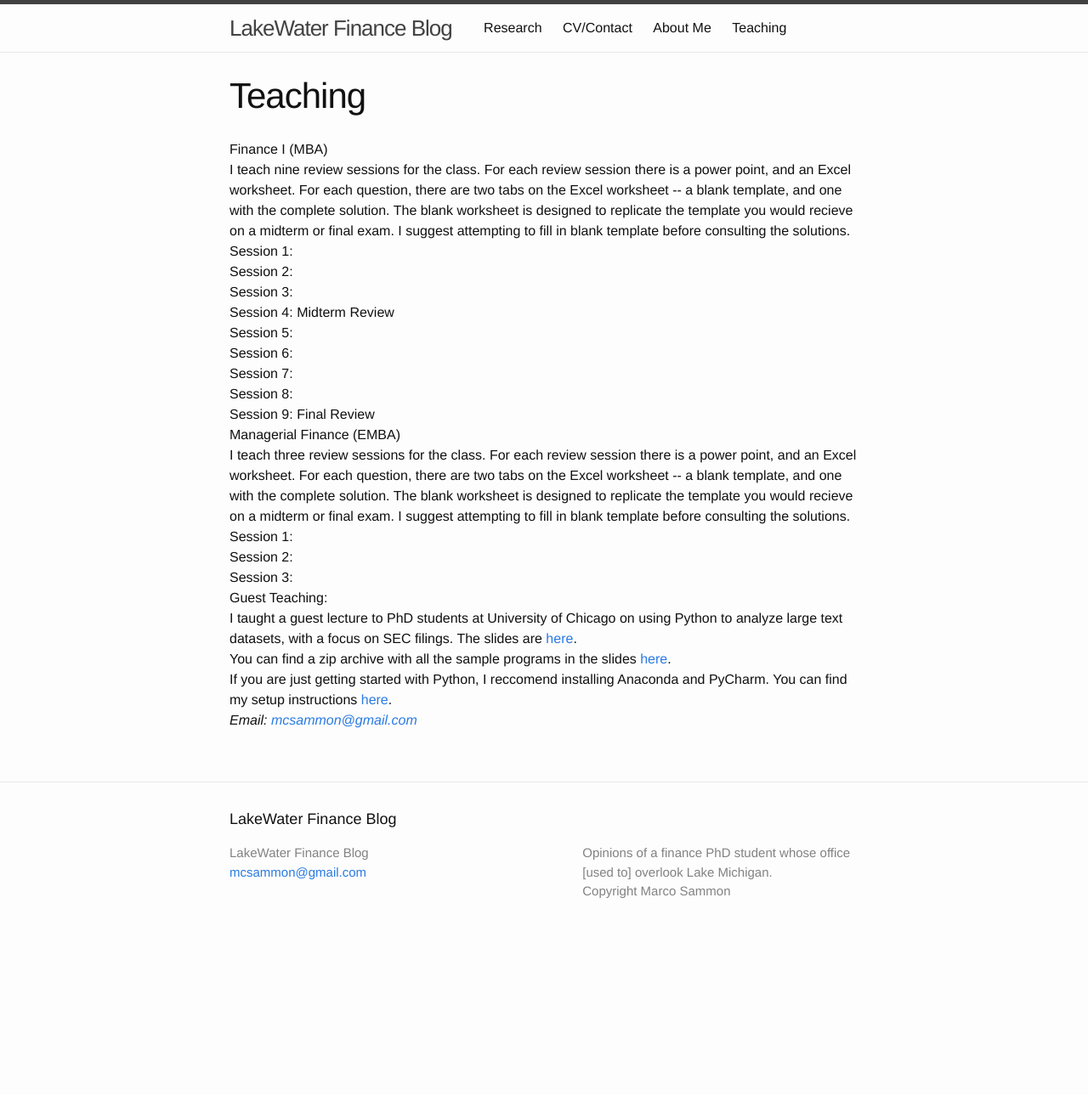
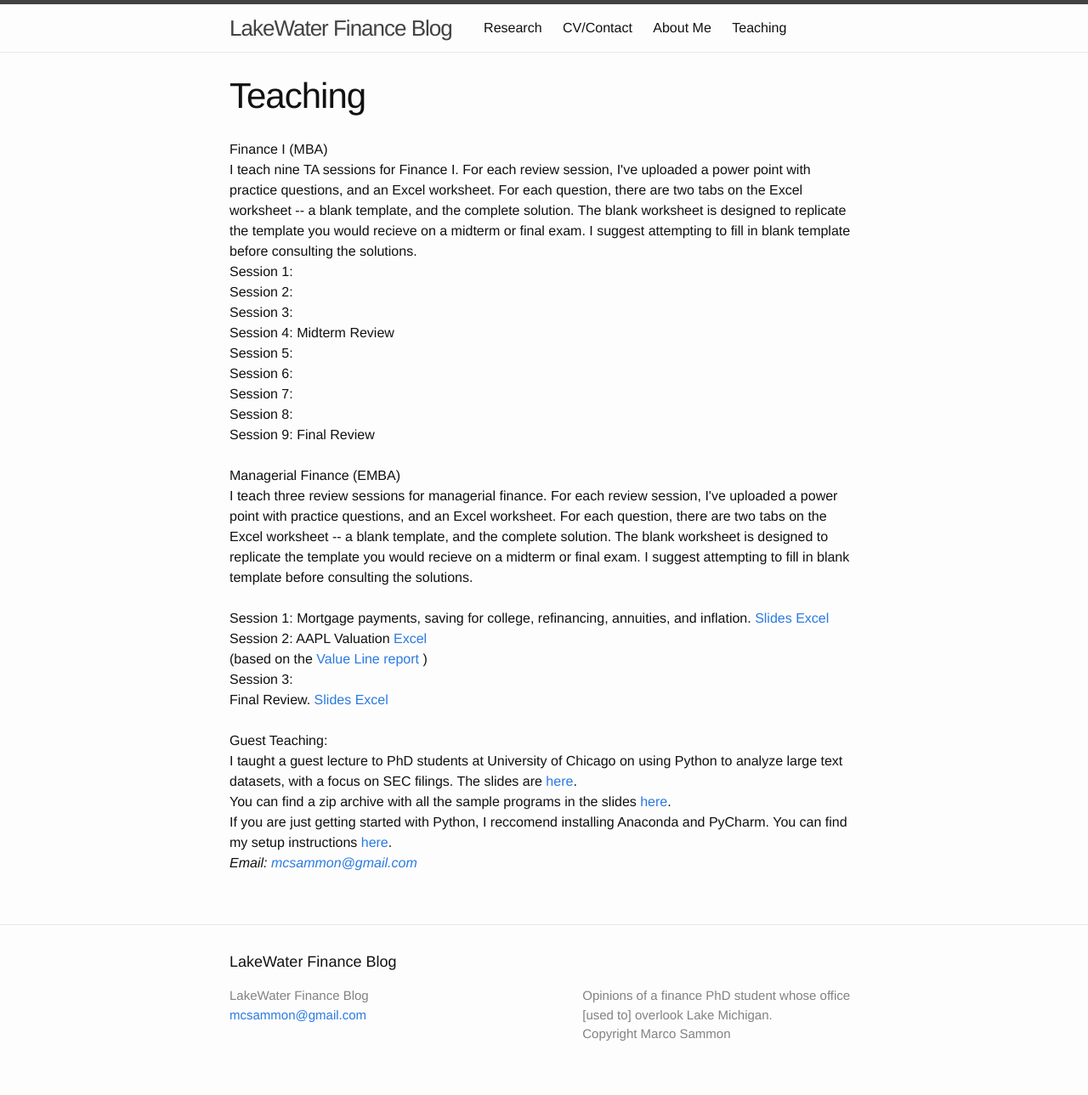
Before and after one commit to mcsammon/mcsammon.github.io, a Jekyll site: the page built from teaching.html, in a window 1280 px wide. Shown: the whole page at 85% size. Built offline with Jekyll 4.4.1, drawn with Linux system fonts in a browser that asks for light colours; comment, search, counter and statistics services are not loaded; before the commit the page ends 1121 px from its top, so only the background shows below that.

Commit message:
emba upload

```diff
--- a/teaching.html
+++ b/teaching.html
@@ -8,7 +8,7 @@ order: 5
 
 Finance I (MBA) <br>
 
-I teach nine review sessions for the class.  For each review session there is a power point, and an Excel worksheet.  For each question, there are two tabs on the Excel worksheet -- a blank template, and one with the complete solution.  The blank worksheet is designed to replicate the template you would recieve on a midterm or final exam. I suggest attempting to fill in blank template before consulting the solutions. <br>
+I teach nine TA sessions for Finance I.  For each review session, I've uploaded a power point with practice questions, and an Excel worksheet.  For each question, there are two tabs on the Excel worksheet -- a blank template, and the complete solution.  The blank worksheet is designed to replicate the template you would recieve on a midterm or final exam. I suggest attempting to fill in blank template before consulting the solutions. <br>
 
 Session 1: <br>
 
@@ -28,16 +28,21 @@ Session 8: <br>
 
 Session 9: Final Review <br>
 
+<br>
 
 Managerial Finance (EMBA) <br>
 
-I teach three review sessions for the class.  For each review session there is a power point, and an Excel worksheet.  For each question, there are two tabs on the Excel worksheet -- a blank template, and one with the complete solution.  The blank worksheet is designed to replicate the template you would recieve on a midterm or final exam. I suggest attempting to fill in blank template before consulting the solutions. <br>
+I teach three review sessions for managerial finance.  For each review session, I've uploaded a power point with practice questions, and an Excel worksheet.  For each question, there are two tabs on the Excel worksheet -- a blank template, and the complete solution.  The blank worksheet is designed to replicate the template you would recieve on a midterm or final exam. I suggest attempting to fill in blank template before consulting the solutions.<br>
 
-Session 1: <br>
+<br>
 
-Session 2: <br>
+Session 1: Mortgage payments, saving for college, refinancing, annuities, and inflation. <a href="/teaching/EMBA1.pdf" target="_blank"> Slides </a> <a href="/teaching/TA_Session_1_new.xlsx" target="_blank"> Excel </a>  <br>
 
-Session 3: <br>
+Session 2: AAPL Valuation <a href="/teaching/aapl_valuation_template_v2.xlsx" target="_blank"> Excel </a>  <br> (based on the <a href="/teaching/aapl_report.pdf" target="_blank"> Value Line report </a>) <br>
+
+Session 3: <br> Final Review. <a href="/teaching/emba3_small.pdf" target="_blank"> Slides </a> <a href="/teaching/session3_todist.xlsx" target="_blank"> Excel </a>  <br>
+
+<br>
 
 Guest Teaching: <br>
 
```
Also changed, not shown: 6 other files.
